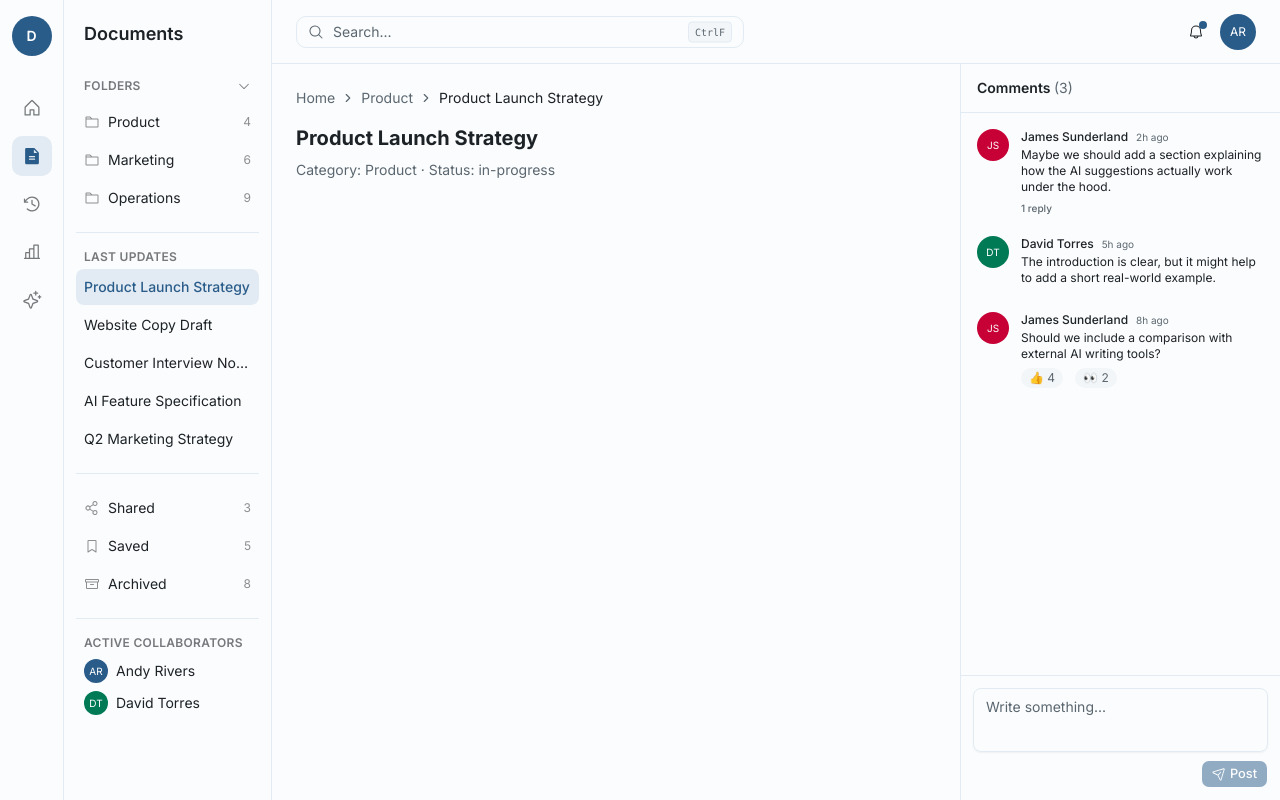
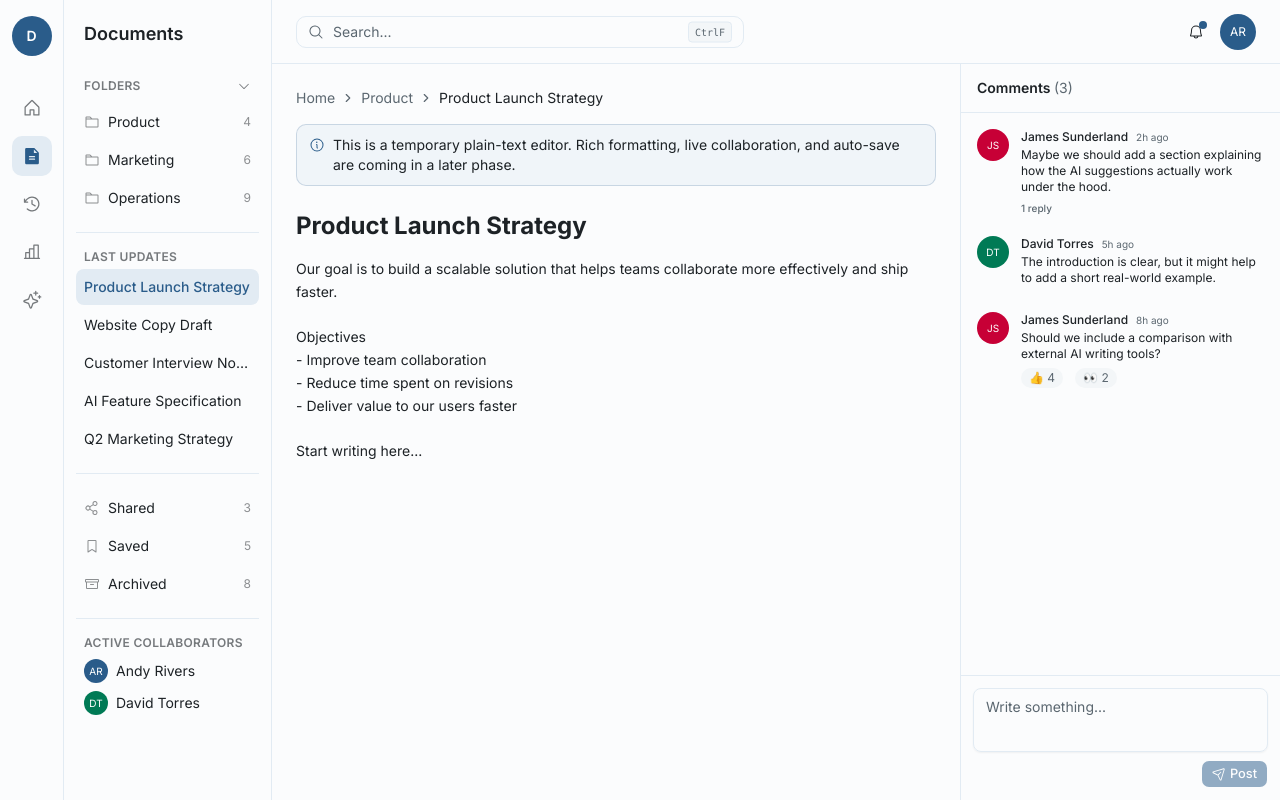
Before and after one commit to ukazimchisom/docolab, a Next.js app: page /documents/d1 in a window 1280 px wide. Built offline with nearby package versions, Linux system fonts and the light colour scheme.

Commit message:
feat: build auto-resizing document content placeholder with honest temporary-state banner

```diff
--- a/src/app/(app)/documents/[id]/page.tsx
+++ b/src/app/(app)/documents/[id]/page.tsx
@@ -1,6 +1,7 @@
 import { notFound } from "next/navigation";
 import { getDocumentById } from "@/lib/mock-data";
 import { DocumentBreadcrumb } from "@/components/app/document-breadcrumb";
+import { DocumentContent } from "@/components/app/document-content";
 import { CommentsPanel } from "@/components/app/comments-panel";
 
 interface DocumentPageProps {
@@ -19,12 +20,9 @@ export default async function DocumentPage({ params }: DocumentPageProps) {
     <div className="flex h-full flex-col lg:flex-row">
       <div className="flex-1 overflow-y-auto p-6">
         <DocumentBreadcrumb document={document} />
-        <h1 className="mt-4 text-xl font-bold text-foreground">
-          {document.title}
-        </h1>
-        <p className="mt-2 text-sm text-muted-foreground">
-          Category: {document.category} · Status: {document.status}
-        </p>
+        <div className="mt-4">
+          <DocumentContent document={document} />
+        </div>
       </div>
 
       <CommentsPanel />
--- /dev/null
+++ b/src/components/app/document-content.tsx
@@ -0,0 +1,54 @@
+"use client";
+
+import { useEffect, useRef, useState } from "react";
+import { InfoIcon } from "@phosphor-icons/react";
+import type { DocumentItem } from "@/types/document";
+
+const PLACEHOLDER_BODY = `Our goal is to build a scalable solution that helps teams collaborate more effectively and ship faster.
+
+Objectives
+- Improve team collaboration
+- Reduce time spent on revisions
+- Deliver value to our users faster
+
+Start writing here...`;
+
+export function DocumentContent({ document }: { document: DocumentItem }) {
+  const [title, setTitle] = useState(document.title);
+  const [body, setBody] = useState(PLACEHOLDER_BODY);
+  const textareaRef = useRef<HTMLTextAreaElement>(null);
+
+  useEffect(() => {
+    const textarea = textareaRef.current;
+    if (!textarea) return;
+    textarea.style.height = "auto";
+    textarea.style.height = `${textarea.scrollHeight}px`;
+  }, [body]);
+
+  return (
+    <div className="mx-auto w-full max-w-3xl">
+      <div className="flex items-start gap-2 rounded-lg border border-primary/20 bg-accent/40 px-3 py-2.5 text-sm text-foreground">
+        <InfoIcon size={16} className="mt-0.5 shrink-0 text-primary" />
+        <p>
+          This is a temporary plain-text editor. Rich formatting, live
+          collaboration, and auto-save are coming in a later phase.
+        </p>
+      </div>
+
+      <input
+        value={title}
+        onChange={(e) => setTitle(e.target.value)}
+        aria-label="Document title"
+        className="mt-6 w-full border-none bg-transparent text-2xl font-bold text-foreground outline-none placeholder:text-muted-foreground/50"
+      />
+
+      <textarea
+        ref={textareaRef}
+        value={body}
+        onChange={(e) => setBody(e.target.value)}
+        aria-label="Document content"
+        className="mt-4 w-full resize-none border-none bg-transparent text-sm leading-relaxed text-foreground outline-none placeholder:text-muted-foreground/50"
+      />
+    </div>
+  );
+}
```
